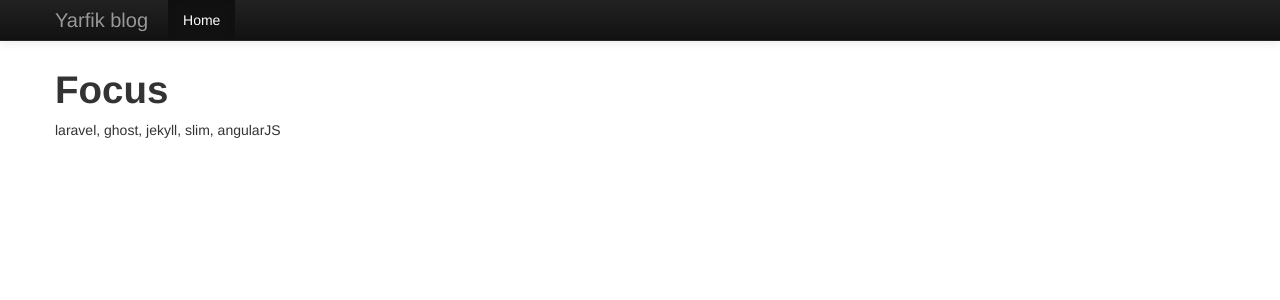
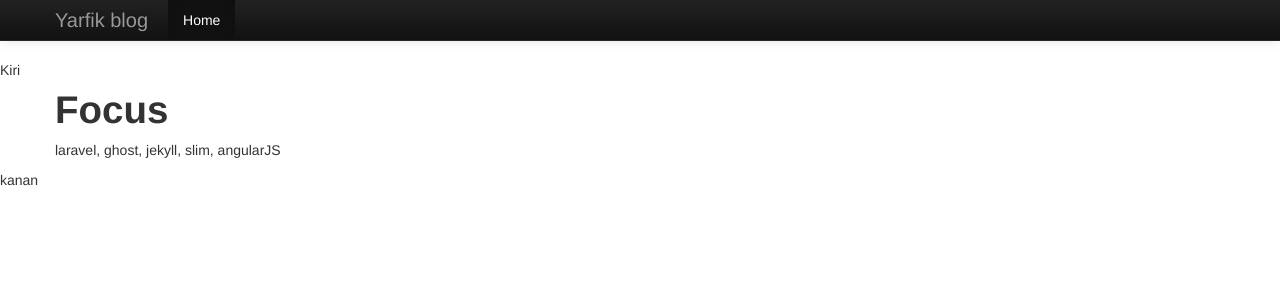
Before and after one commit to yarfik/yarfik.github.io, a Jekyll site: the page built from index.md, in a window 1280 px wide. Shown: the top 300 px of the page. Built offline with Jekyll 4.4.1, drawn with Linux system fonts in a browser that asks for light colours; Markdown is read by kramdown in place of the engine named in the settings.

Commit message:
thre column

```diff
--- a/_includes/footer.html
+++ b/_includes/footer.html
@@ -1,2 +1,5 @@
+       		  </div>
+	 </div>
+	<div class="col-xs-6 col-sm-4">kanan</div>
    </body>
 </html>
--- a/_includes/header.html
+++ b/_includes/header.html
@@ -40,4 +40,5 @@
       </div>
     </div>
 
-    <div class="container">
+    <div class="col-xs-6 col-sm-4">Kiri</div>
+    <div class="col-xs-6 col-sm-4"><div class="container">
```
